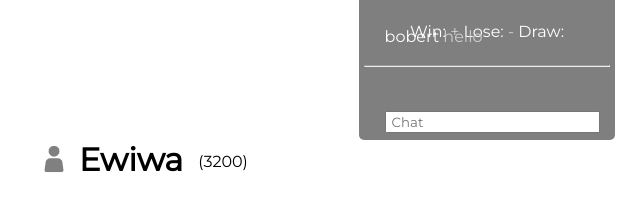
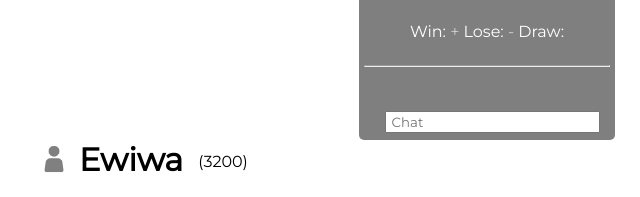
Before and after one commit to a-riceeater/ChessApp, a website: page html/game.html in a window 1280 px wide. Shown: the part 600-797 px from the top of the page, 601-1241 px from the left. Drawn offline with Linux system fonts and the light colour scheme; no server answers.

Commit message:
remove template message

```diff
--- a/html/game.html
+++ b/html/game.html
@@ -126,10 +126,6 @@
         <hr width="95%">
         <div class="info-chat">
             <div class="chatMessages">
-                <p class="dft-msg">
-                    <span class="dft-msg-user">bobert</span>
-                    <span class="dft-msg-content">hello</span>
-                </p>
             </div>
             <input type="text" id="chatbox" placeholder="Chat">
         </div>
```
